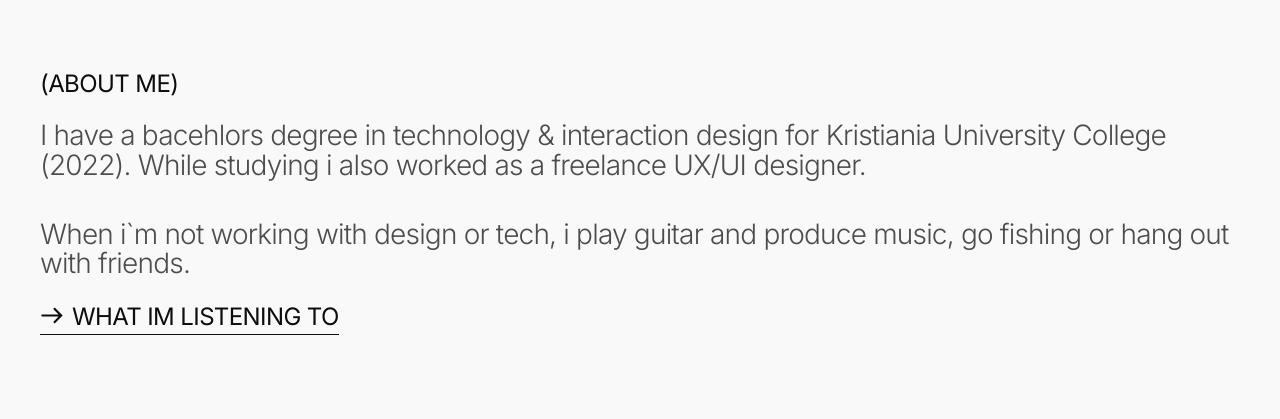
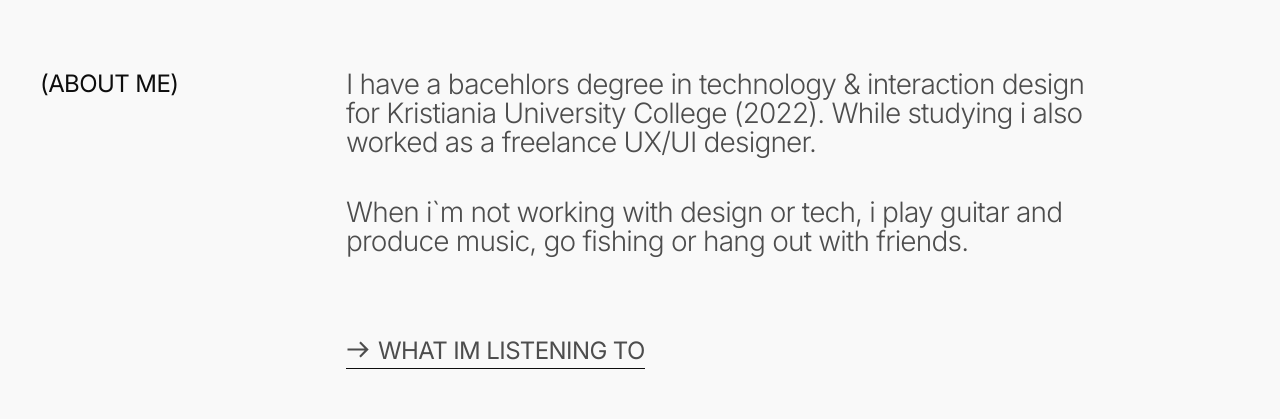
Before and after one commit to AkselHSkaar/Portfolio-website, a Next.js app: page / in a window 1280 px wide. Shown: the part 1535-1954 px from the top of the page. Built offline with nearby package versions, Linux system fonts and the light colour scheme.

Commit message:
About section

```diff
--- a/src/app/(homepage)/page.tsx
+++ b/src/app/(homepage)/page.tsx
@@ -30,22 +30,22 @@ export default function Home() {
       {/* About section */}
       <section>
         <Container>
-          <div className='py-section-xs md:py-section-md lg:py-section-lg xl:py-section-xl 2xl:py-section-2xl flex flex-col gap-7'>
-            <h2 className='text-small-regular  md:text-regular-regular lg:text-medium-regular xl:text-medium-regular 2xl:text-xlarge-regular'>
+          <div className='py-section-xs md:py-section-md lg:py-section-lg xl:py-section-xl 2xl:py-section-2xl flex flex-col gap-7 lg:grid lg:grid-cols-8 lg:gap-7'>
+            <h2 className='text-small-regular md:text-regular-regular lg:text-medium-regular xl:text-medium-regular 2xl:text-xlarge-regular col-span-2'>
               (ABOUT ME)
             </h2>
-            <div className='flex flex-col gap-5 lg:gap-11 text-gray-500 dark:text-gray-200'>
+            <div className='col-span-5 flex flex-col gap-5 lg:gap-11 text-gray-500 dark:text-gray-200'>
               <p>
                 I have a bacehlors degree in technology & interaction design for
                 Kristiania University College (2022). While studying i also
                 worked as a freelance UX/UI designer.
               </p>
-              <p>
+              <p className='mb-7 lg:mb-11'>
                 When i`m not working with design or tech, i play guitar and
                 produce music, go fishing or hang out with friends.
               </p>
+              <ArrowLink href='/'>WHAT IM LISTENING TO</ArrowLink>
             </div>
-            <ArrowLink href='/'>WHAT IM LISTENING TO</ArrowLink>
           </div>
         </Container>
       </section>
```
